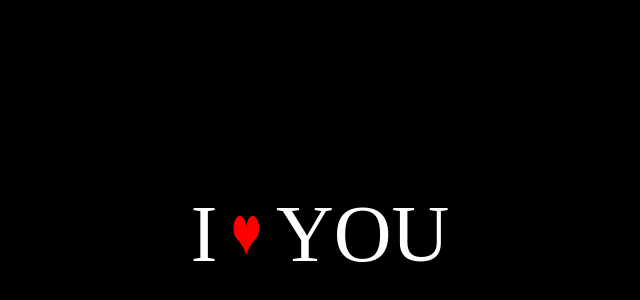
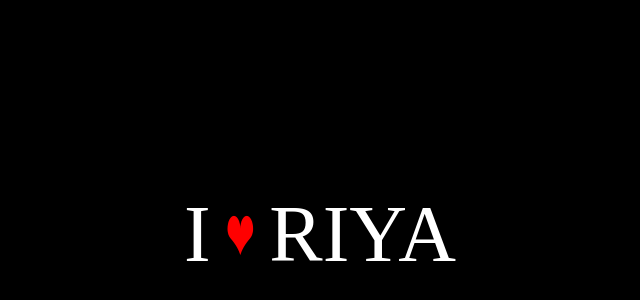
Before and after one commit to vikaskrsiwan07-max/new, a plain HTML site: page index.html in a window 1280 px wide. Shown: the part 174-474 px from the top of the page, without its empty margins (320-960 px from the left). Drawn offline with Linux system fonts and the light colour scheme.

Commit message:
Add files via upload
update

```diff
--- a/index.html
+++ b/index.html
@@ -9,7 +9,7 @@
 <body>
 
 
-  <p>I<span>❤</span>YOU</p>
+  <p>I<span>❤</span>RIYA</p>
 
 
 </body>
```
